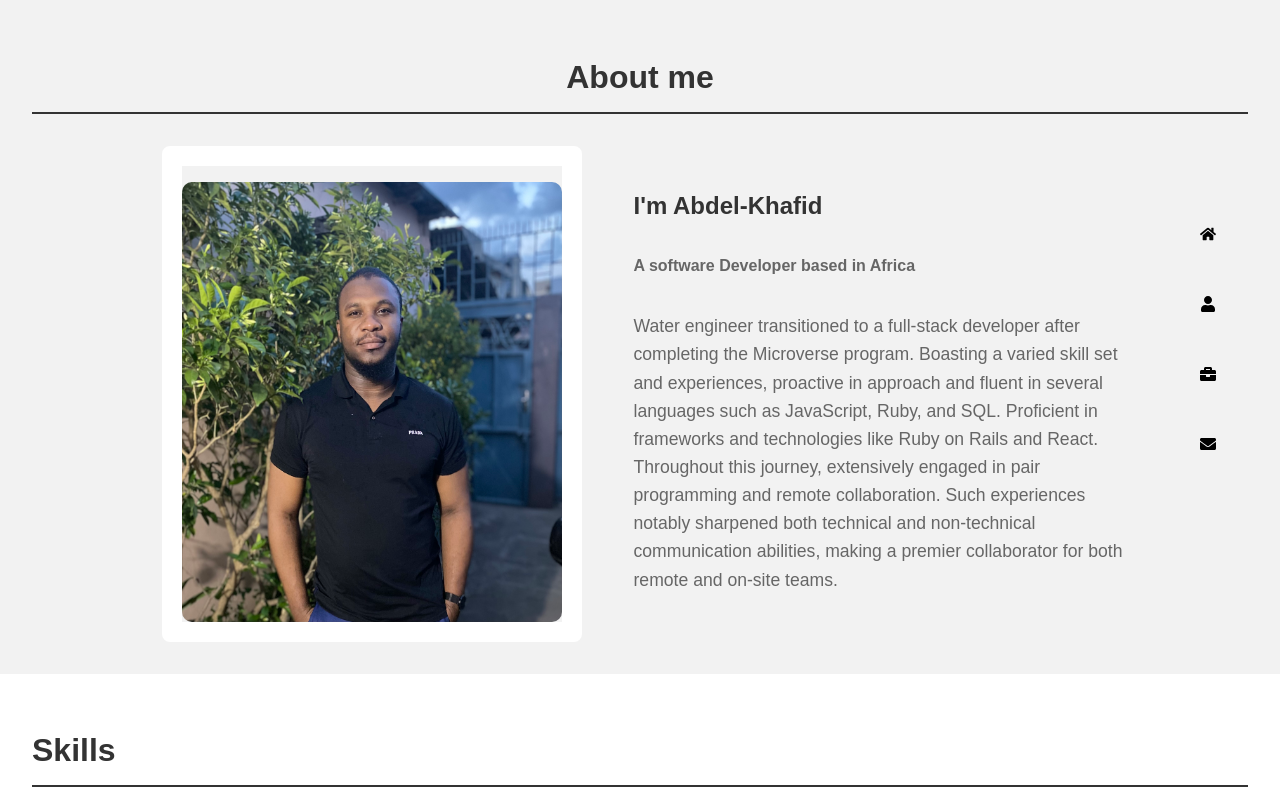
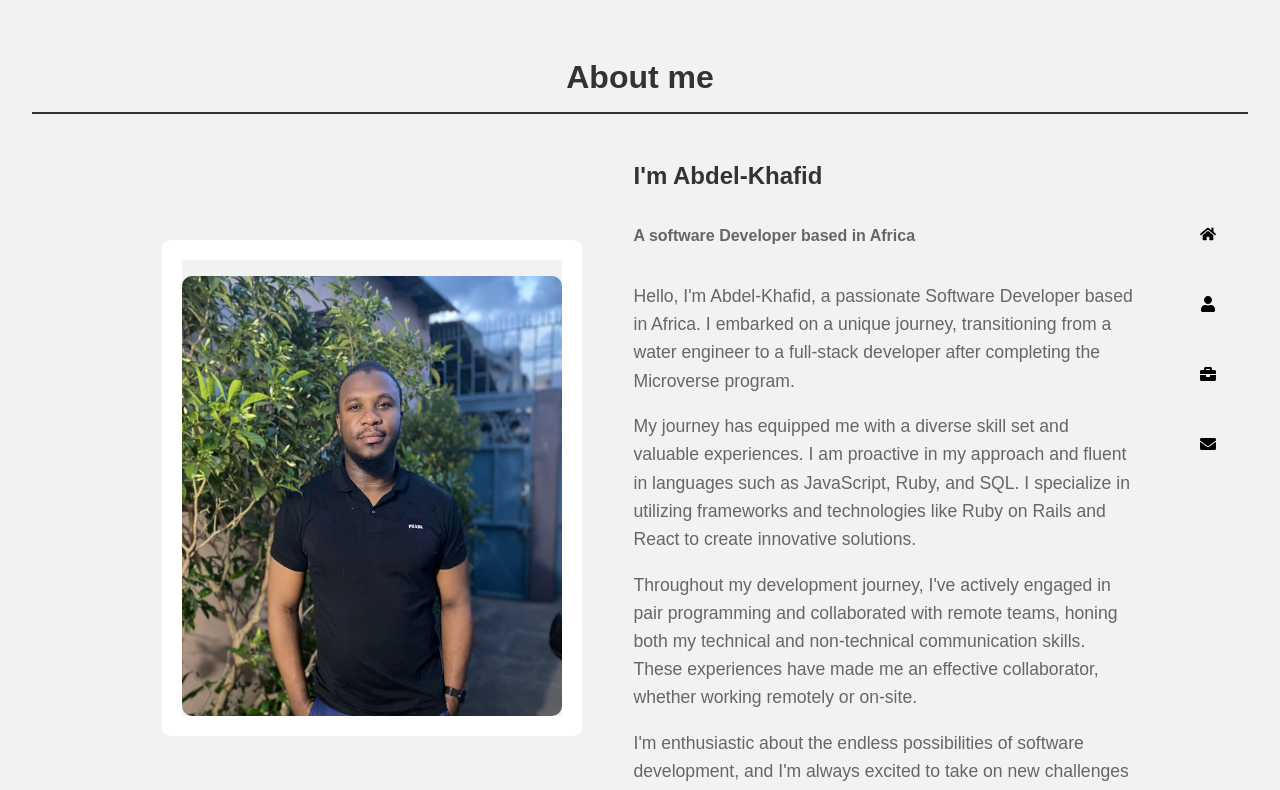
Before and after one commit to adeola003/portfolio_2.0, a React (Vite) app: page /about in a window 1280 px wide. Shown: the top 790 px of the page. Built offline with nearby package versions, Linux system fonts and the light colour scheme.

Commit message:
add links to home page

```diff
--- a/src/components/pages/about.jsx
+++ b/src/components/pages/about.jsx
@@ -27,9 +27,18 @@ const About = () => {
           <div className="details">
             <h4>I&apos;m Abdel-Khafid</h4>
             <h6>A software Developer based in Africa</h6>
+            <p>Hello, I'm Abdel-Khafid, a passionate Software Developer based in Africa. I embarked on a unique journey, transitioning from a water engineer to a full-stack developer after completing the Microverse program.
+
+</p>
             <p>
-          Water engineer transitioned to a full-stack developer after completing the Microverse program. Boasting a varied skill set and experiences, proactive in approach and fluent in several languages such as JavaScript, Ruby, and SQL. Proficient in frameworks and technologies like Ruby on Rails and React. Throughout this journey, extensively engaged in pair programming and remote collaboration. Such experiences notably sharpened both technical and non-technical communication abilities, making a premier collaborator for both remote and on-site teams.
-        </p>
+            My journey has equipped me with a diverse skill set and valuable experiences. I am proactive in my approach and fluent in languages such as JavaScript, Ruby, and SQL. I specialize in utilizing frameworks and technologies like Ruby on Rails and React to create innovative solutions.
+            </p>
+            <p>
+            Throughout my development journey, I've actively engaged in pair programming and collaborated with remote teams, honing both my technical and non-technical communication skills. These experiences have made me an effective collaborator, whether working remotely or on-site.
+            </p>
+            <p>
+            I'm enthusiastic about the endless possibilities of software development, and I'm always excited to take on new challenges and contribute to impactful projects.
+            </p>
           </div>
         </div>
       </section>
--- a/src/components/pages/home.jsx
+++ b/src/components/pages/home.jsx
@@ -10,10 +10,10 @@ const Home = () => {
       <div className='social-media-container'>
       <a  className='social-icon' href="https://github.com/adeola003" target='blank'><FaGithub /></a>
       <a  className='social-icon' href="https://www.linkedin.com/in/abdel-khafid-salaou/"target='blank'><FaLinkedin /></a>
-      <a  className='social-icon' href="#"target='blank'><IoLogoTwitter /></a>
-      <a  className='social-icon' href="#"target='blank'><IoLogoFacebook /></a>
-      <a  className='social-icon' href="#"target='blank'><IoLogoGoogle /></a>
-      <a  className='social-icon' href="#"target='blank'><IoLogoWhatsapp /></a>
+      <a  className='social-icon' href="https://twitter.com/khadaf6"target='blank'><IoLogoTwitter /></a>
+      <a  className='social-icon' href="https://www.facebook.com/elkhadaf.salaou/"target='blank'><IoLogoFacebook /></a>
+      <a  className='social-icon' href="mailto:khadaf3@gmail.com"target='blank'><IoLogoGoogle /></a>
+      <a  className='social-icon' href="https://wa.me/+22966416740"target='blank'><IoLogoWhatsapp /></a>
       </div>
       <div className='actions'>
         <button ><a href="/about">More about me</a></button>
```
